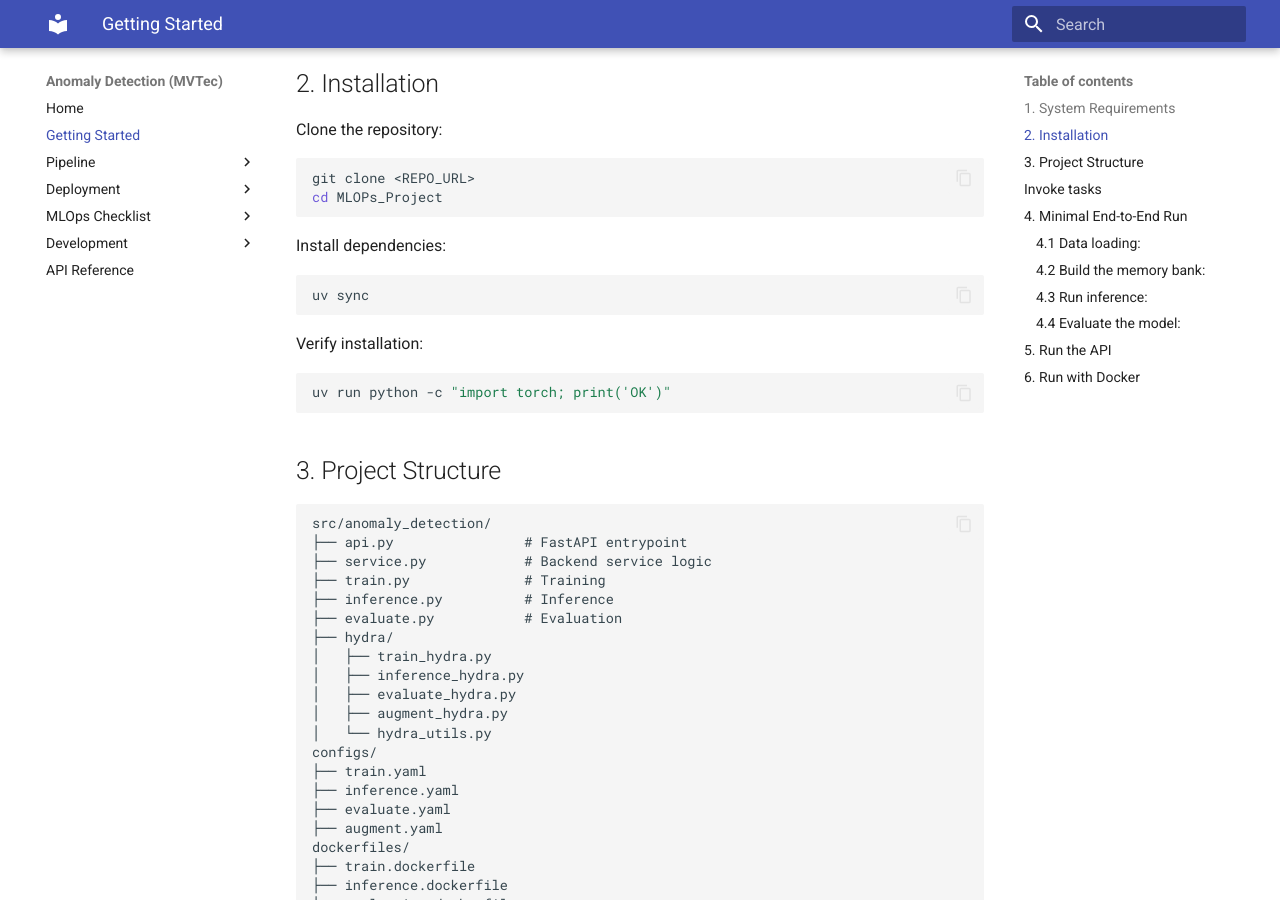
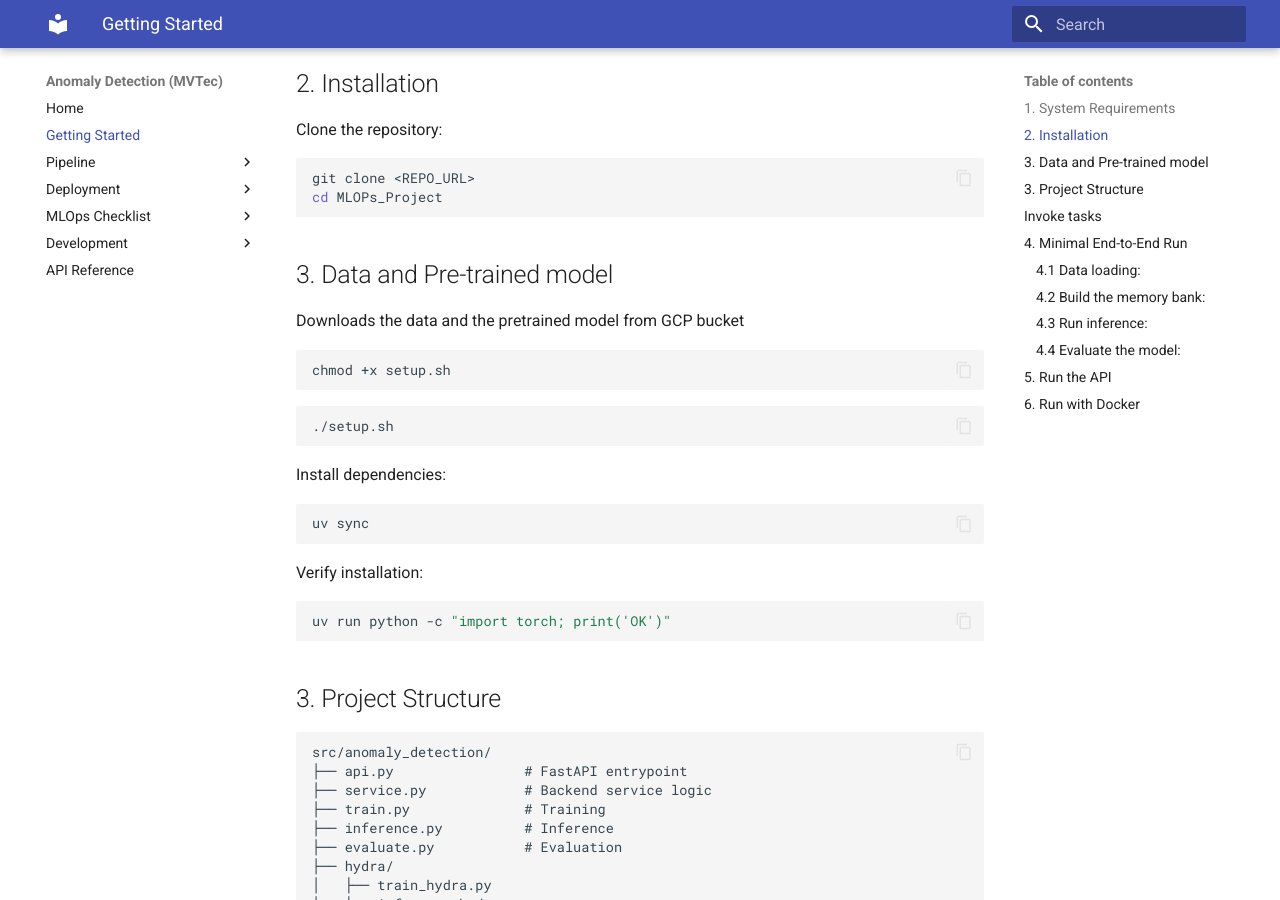
Before and after one commit to Kxlar/MLOPs_Project, an MkDocs documentation site: the page built from docs/source/getting-started.md, in a window 1280 px wide and 900 px high, scrolled down 500 px. Built offline with MkDocs 1.6.1 and Material for MkDocs 9.7.7, drawn with Linux system fonts in a browser that asks for light colours.

Commit message:
update getting-started

````diff
--- a/docs/source/getting-started.md
+++ b/docs/source/getting-started.md
@@ -24,6 +24,17 @@ git clone <REPO_URL>
 cd MLOPs_Project
 ```
 
+## 3. Data and Pre-trained model
+Downloads the data and the pretrained model from GCP bucket
+
+```bash
+chmod +x setup.sh
+```
+```bash
+./setup.sh
+```
+
+
 Install dependencies:
 ```bash
 uv sync
@@ -32,6 +43,10 @@ Verify installation:
 ```bash
 uv run python -c "import torch; print('OK')"
 ```
+
+
+
+
 ## 3. Project Structure
 ```text
 src/anomaly_detection/
````
